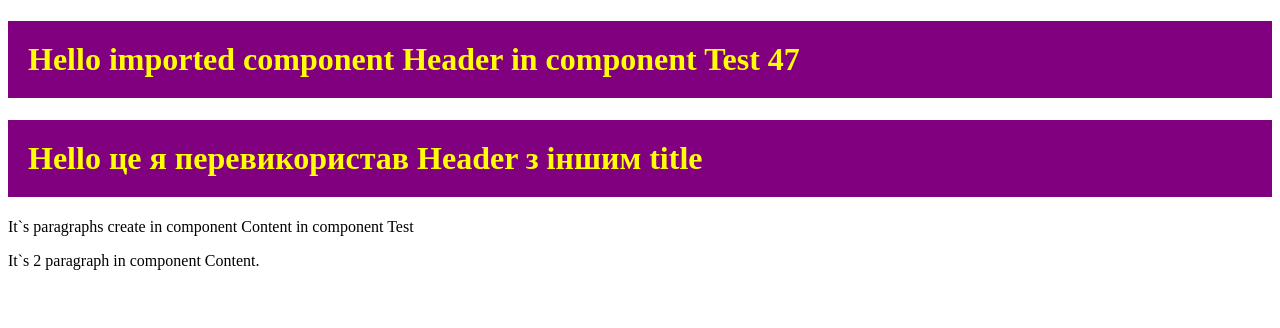
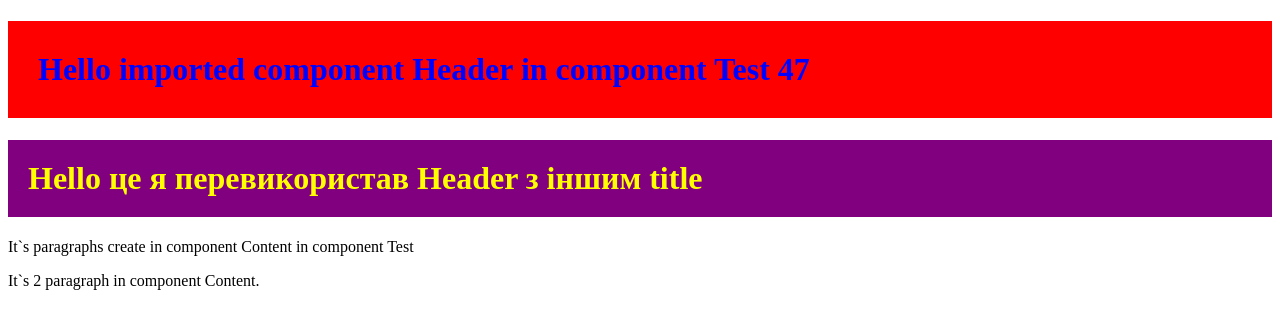
Before and after one commit to DimaPelehov/React-25-09, a React (Create React App) app: page / in a window 1280 px wide. Shown: the top 328 px of the page. Built offline with nearby package versions, Linux system fonts and the light colour scheme.

Commit message:
комбінуємо css module i clsx

```diff
--- a/src/Header.module.scss
+++ b/src/Header.module.scss
@@ -6,4 +6,6 @@
 
 .redBg {
     background-color: red;
+    padding: 30px;
+    color: blue;
 }
--- a/src/Header.tsx
+++ b/src/Header.tsx
@@ -57,9 +57,19 @@ const Header = ({ title, num }: HeaderType) => {
         // аналогічна дія без clsx : <h1 className={`title ${num===47?'redBg':' '}`}>
 
         // використання css module
-        <h1 className={classes.title}>
+        // <h1 className={classes.title}>
+        //     Hello {title} {num}
+        // </h1>
+
+        // комбінація css module i clsx
+        <h1
+            className={clsx(`test ${classes.title}`, {
+                [classes.redBg]: num === 47,
+            })}
+        >
             Hello {title} {num}
         </h1>
+        // ми пишемо [classes.title] оскільки це значення динамічне (хеш-функція всередині постійно змінюється)
     )
 }
 
```
